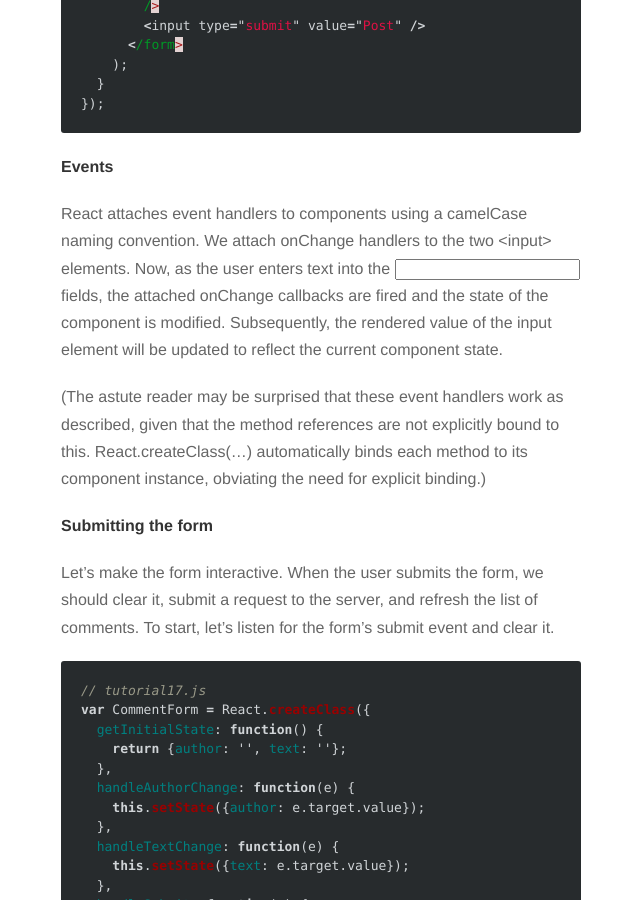
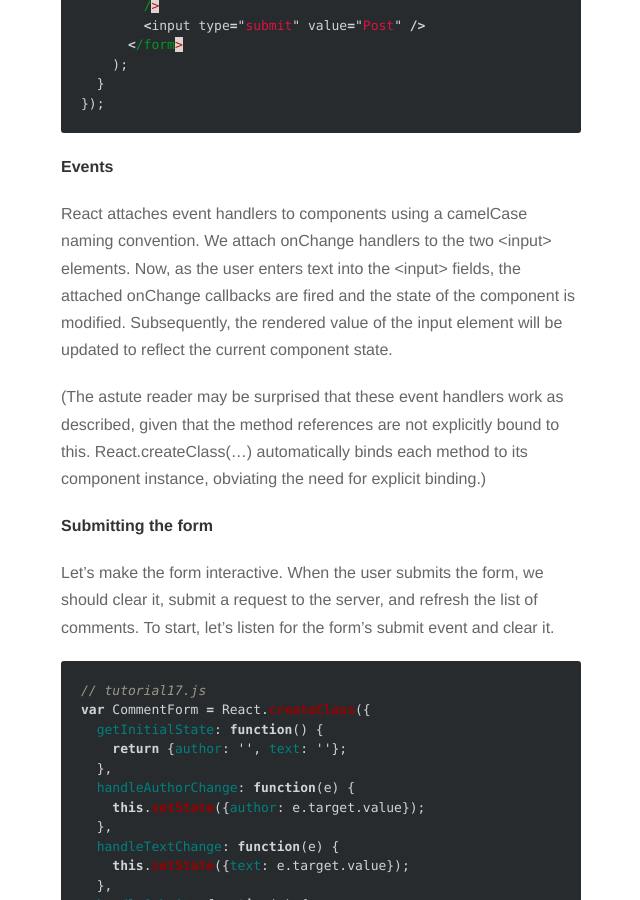
Before and after one commit to develdoe/develdoe.github.io, a Jekyll site: the page built from _posts/2016-10-21-react-realtime-comments-system.md, in a window 1280 px wide and 900 px high, scrolled down 14409 px. Shown: the whole window, without its empty margins (319-959 px from the left). Built offline with Jekyll 4.4.1, drawn with Linux system fonts in a browser that asks for light colours; nearby versions of some CDN libraries; comment, search, counter and statistics services are not loaded.

Commit message:
Updated 2016-10-21-react-realtime-comments-system.md

```diff
--- a/_posts/2016-10-21-react-realtime-comments-system.md
+++ b/_posts/2016-10-21-react-realtime-comments-system.md
@@ -519,7 +519,7 @@ var CommentForm = React.createClass({
 
 #### Events
 
-React attaches event handlers to components using a camelCase naming convention. We attach onChange handlers to the two `<input>` elements. Now, as the user enters text into the <input> fields, the attached onChange callbacks are fired and the state of the component is modified. Subsequently, the rendered value of the input element will be updated to reflect the current component state.
+React attaches event handlers to components using a camelCase naming convention. We attach onChange handlers to the two `<input>` elements. Now, as the user enters text into the `<input>` fields, the attached onChange callbacks are fired and the state of the component is modified. Subsequently, the rendered value of the input element will be updated to reflect the current component state.
 
 (The astute reader may be surprised that these event handlers work as described, given that the method references are not explicitly bound to this. React.createClass(...) automatically binds each method to its component instance, obviating the need for explicit binding.)
 
```
